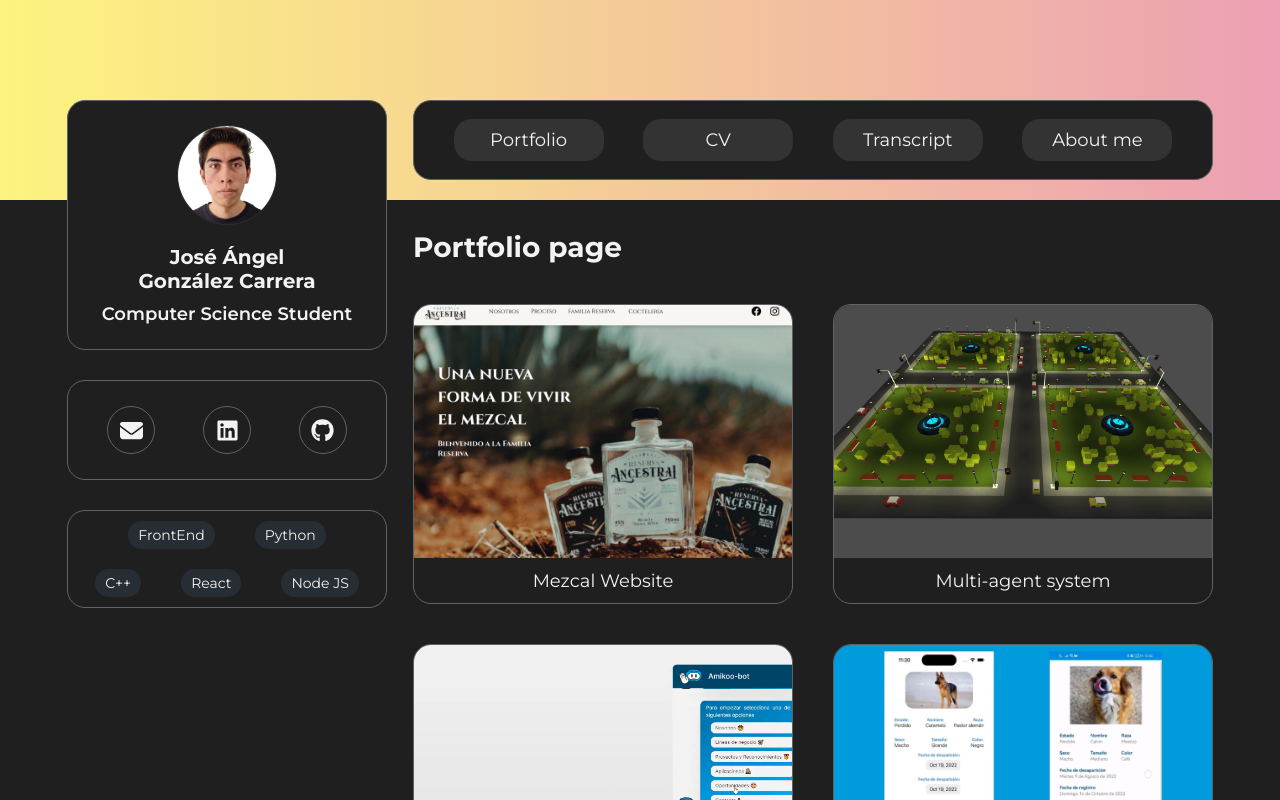
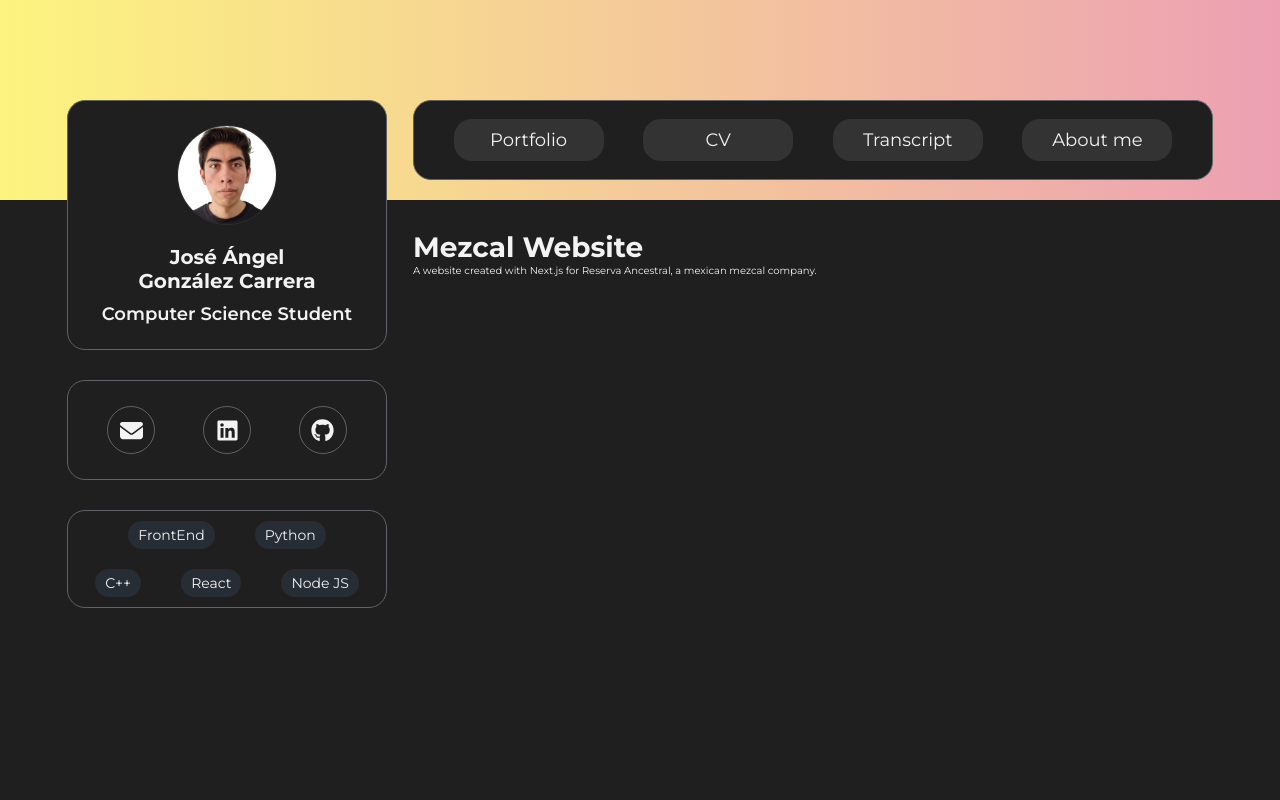
Before and after one commit to JAngelGC/Personal_Website, a React (Create React App) app: page /portfolio/0 in a window 1280 px wide. Shown: the top 800 px of the page. Built offline with nearby package versions, Linux system fonts and the light colour scheme.

Commit message:
Add Context API to handle clicks on portfolio projects

```diff
--- a/src/App.tsx
+++ b/src/App.tsx
@@ -5,7 +5,11 @@ import MainHeader from "./components/layout/MainHeader";
 import Profile from "./components/layout/Profile";
 
 // Pages
-import Portfolio from "./components/pages/Portfolio";
+import PortfolioPage from "./components/pages/PortfolioPage";
+import ProjectPage from "./components/pages/ProjectPage";
+
+// Router
+import { Route, Routes, Navigate } from "react-router";
 
 function App() {
   return (
@@ -17,7 +21,12 @@ function App() {
         <Profile />
         <div className={classes["container-content"]}>
           <MainHeader />
-          <Portfolio />
+          {/* <Portfolio /> */}
+          <Routes>
+            <Route path="/" element={<Navigate replace to="/portfolio" />} />
+            <Route path="/portfolio" element={<PortfolioPage />} />
+            <Route path="/portfolio/:projectId" element={<ProjectPage />} />
+          </Routes>
         </div>
       </div>
     </>
--- /dev/null
+++ b/src/components/pages/ProjectPage.tsx
@@ -0,0 +1,7 @@
+import Project from "../project/Project";
+
+const ProjectPage = () => {
+  return <Project />;
+};
+
+export default ProjectPage;
--- a/src/components/portfolio/PortfolioGrid.tsx
+++ b/src/components/portfolio/PortfolioGrid.tsx
@@ -1,16 +1,37 @@
 import classes from "./PortfolioGrid.module.css";
 import PortfolioPrevCard from "./PortfolioPrevCard";
 
-const projectsArray: { name: string; img: string; link: string }[] = [
-  { name: "Mezcal Website", img: "prev_mezcal.png", link: "mezcal" },
-  { name: "Multi-agent system", img: "prev_traffic.png", link: "mezcal" },
-  { name: "Rule-based chatbot", img: "prev_chatbot.png", link: "mezcal" },
-  { name: "Alerta Can App", img: "prev_dogs.png", link: "mezcal" },
-  { name: "Pergolas Website", img: "prev_pergolas.png", link: "mezcal" },
-  { name: "Syntax Highlighter", img: "prev_syntax.png", link: "mezcal" },
-  { name: "Weather website", img: "prev_weather.png", link: "mezcal" },
-  { name: "Pokedex", img: "prev_pokedex.png", link: "mezcal" },
-];
+const projectsArray: { id: number; name: string; img: string; link: string }[] =
+  [
+    { id: 0, name: "Mezcal Website", img: "prev_mezcal.png", link: "mezcal" },
+    {
+      id: 1,
+      name: "Multi-agent system",
+      img: "prev_traffic.png",
+      link: "mezcal",
+    },
+    {
+      id: 2,
+      name: "Rule-based chatbot",
+      img: "prev_chatbot.png",
+      link: "mezcal",
+    },
+    { id: 3, name: "Alerta Can App", img: "prev_dogs.png", link: "mezcal" },
+    {
+      id: 4,
+      name: "Pergolas Website",
+      img: "prev_pergolas.png",
+      link: "mezcal",
+    },
+    {
+      id: 5,
+      name: "Syntax Highlighter",
+      img: "prev_syntax.png",
+      link: "mezcal",
+    },
+    { id: 6, name: "Weather website", img: "prev_weather.png", link: "mezcal" },
+    { id: 7, name: "Pokedex", img: "prev_pokedex.png", link: "mezcal" },
+  ];
 
 const PortfolioGrid = () => {
   return (
@@ -20,7 +41,7 @@ const PortfolioGrid = () => {
           <PortfolioPrevCard
             name={project.name}
             img={project.img}
-            link={project.link}
+            id={project.id}
           />
         );
       })}
--- a/src/components/portfolio/PortfolioPrevCard.tsx
+++ b/src/components/portfolio/PortfolioPrevCard.tsx
@@ -1,16 +1,21 @@
+import { Link } from "react-router-dom";
+
 import classes from "./PortfolioPrevCard.module.css";
 
 const PortfolioPrevCard: React.FC<{
   name: string;
   img: string;
-  link: string;
+  id: number;
 }> = (props) => {
-  console.log(props);
+  // console.log(props);
   return (
-    <div className={classes["container-project-card"]}>
+    <Link
+      to={`/portfolio/${props.id}`}
+      className={classes["container-project-card"]}
+    >
       <img src={`/static/images/prevs/${props.img}`} alt="" />
       <p>{props.name}</p>
-    </div>
+    </Link>
   );
 };
 
--- /dev/null
+++ b/src/components/project/Project.module.css
@@ -0,0 +1,2 @@
+.container-project {
+}
--- /dev/null
+++ b/src/components/project/Project.tsx
@@ -0,0 +1,30 @@
+import { useParams } from "react-router-dom";
+
+import { useContext } from "react";
+import { PortfolioContext } from "../store/portfolio-context";
+
+import classes from "./Project.module.css";
+
+const Project = () => {
+  const portfolioCtx = useContext(PortfolioContext);
+
+  console.log("PORTFOLIO ", portfolioCtx);
+  const params = useParams<{ projectId: string }>();
+  let projectId: string = params.projectId!;
+  projectId = projectId.length > 0 ? projectId : "0";
+
+  let projectIdNum: number = +projectId;
+
+  const project = portfolioCtx[projectIdNum];
+
+  console.log("--------------------", projectId);
+
+  return (
+    <section className={classes["container-project"]}>
+      <h1 className="title-section">{project.title}</h1>
+      <p>{project.paragraph}</p>
+    </section>
+  );
+};
+
+export default Project;
--- /dev/null
+++ b/src/components/store/portfolio-context.tsx
@@ -0,0 +1,123 @@
+import React from "react";
+
+type ProjectContextObj = {
+  id: number;
+  title: string;
+  subtitles: string[];
+  paragraph: string;
+  bulletPoints: string[];
+  imgs: string[];
+};
+
+type Props = { children: React.ReactNode };
+
+export const PortfolioContext = React.createContext<ProjectContextObj[]>([]);
+
+const PortfolioContextProvider: React.FC<Props> = (props) => {
+  const portfolioArray: ProjectContextObj[] = [
+    {
+      id: 0,
+      title: "Mezcal Website",
+      subtitles: ["Next JS", "Firebase"],
+      paragraph:
+        "A website created with Next.js for Reserva Ancestral, a mexican mezcal company.",
+      bulletPoints: [
+        "Designed from scratch a mockup in Figma",
+        "Applied responsive design best practices to adjust the content to any device",
+      ],
+      imgs: ["path1", "path2"],
+    },
+    {
+      id: 1,
+      title: "Multi-agent system",
+      subtitles: ["Next JS", "Firebase"],
+      paragraph:
+        "A website created with Next.js for Reserva Ancestral, a mexican mezcal company.",
+      bulletPoints: [
+        "Designed from scratch a mockup in Figma",
+        "Applied responsive design best practices to adjust the content to any device",
+      ],
+      imgs: ["path1", "path2"],
+    },
+    {
+      id: 2,
+      title: "Chatbot",
+      subtitles: ["Next JS", "Firebase"],
+      paragraph:
+        "A website created with Next.js for Reserva Ancestral, a mexican mezcal company.",
+      bulletPoints: [
+        "Designed from scratch a mockup in Figma",
+        "Applied responsive design best practices to adjust the content to any device",
+      ],
+      imgs: ["path1", "path2"],
+    },
+    {
+      id: 3,
+      title: "Alerta Can",
+      subtitles: ["Next JS", "Firebase"],
+      paragraph:
+        "A website created with Next.js for Reserva Ancestral, a mexican mezcal company.",
+      bulletPoints: [
+        "Designed from scratch a mockup in Figma",
+        "Applied responsive design best practices to adjust the content to any device",
+      ],
+      imgs: ["path1", "path2"],
+    },
+    {
+      id: 4,
+      title: "Pergolas",
+      subtitles: ["Next JS", "Firebase"],
+      paragraph:
+        "A website created with Next.js for Reserva Ancestral, a mexican mezcal company.",
+      bulletPoints: [
+        "Designed from scratch a mockup in Figma",
+        "Applied responsive design best practices to adjust the content to any device",
+      ],
+      imgs: ["path1", "path2"],
+    },
+    {
+      id: 5,
+      title: "Syntax Highlighter",
+      subtitles: ["Next JS", "Firebase"],
+      paragraph:
+        "A website created with Next.js for Reserva Ancestral, a mexican mezcal company.",
+      bulletPoints: [
+        "Designed from scratch a mockup in Figma",
+        "Applied responsive design best practices to adjust the content to any device",
+      ],
+      imgs: ["path1", "path2"],
+    },
+    {
+      id: 6,
+      title: "Weather App",
+      subtitles: ["Next JS", "Firebase"],
+      paragraph:
+        "A website created with Next.js for Reserva Ancestral, a mexican mezcal company.",
+      bulletPoints: [
+        "Designed from scratch a mockup in Figma",
+        "Applied responsive design best practices to adjust the content to any device",
+      ],
+      imgs: ["path1", "path2"],
+    },
+    {
+      id: 7,
+      title: "Pokedex",
+      subtitles: ["Next JS", "Firebase"],
+      paragraph:
+        "A website created with Next.js for Reserva Ancestral, a mexican mezcal company.",
+      bulletPoints: [
+        "Designed from scratch a mockup in Figma",
+        "Applied responsive design best practices to adjust the content to any device",
+      ],
+      imgs: ["path1", "path2"],
+    },
+  ];
+
+  return (
+    <PortfolioContext.Provider value={portfolioArray}>
+      {props.children}
+    </PortfolioContext.Provider>
+  );
+};
+
+export default PortfolioContextProvider;
--- a/src/index.tsx
+++ b/src/index.tsx
@@ -2,12 +2,19 @@ import React from "react";
 import ReactDOM from "react-dom/client";
 import "./index.css";
 import App from "./App";
+import { BrowserRouter } from "react-router-dom";
+
+import PortfolioContextProvider from "./components/store/portfolio-context";
 
 const root = ReactDOM.createRoot(
   document.getElementById("root") as HTMLElement
 );
 root.render(
   <React.StrictMode>
-    <App />
+    <BrowserRouter>
+      <PortfolioContextProvider>
+        <App />
+      </PortfolioContextProvider>
+    </BrowserRouter>
   </React.StrictMode>
 );
```
Also changed, not shown: src/components/pages/PortfolioPage.tsx (renamed from src/components/pages/Portfolio.tsx).
